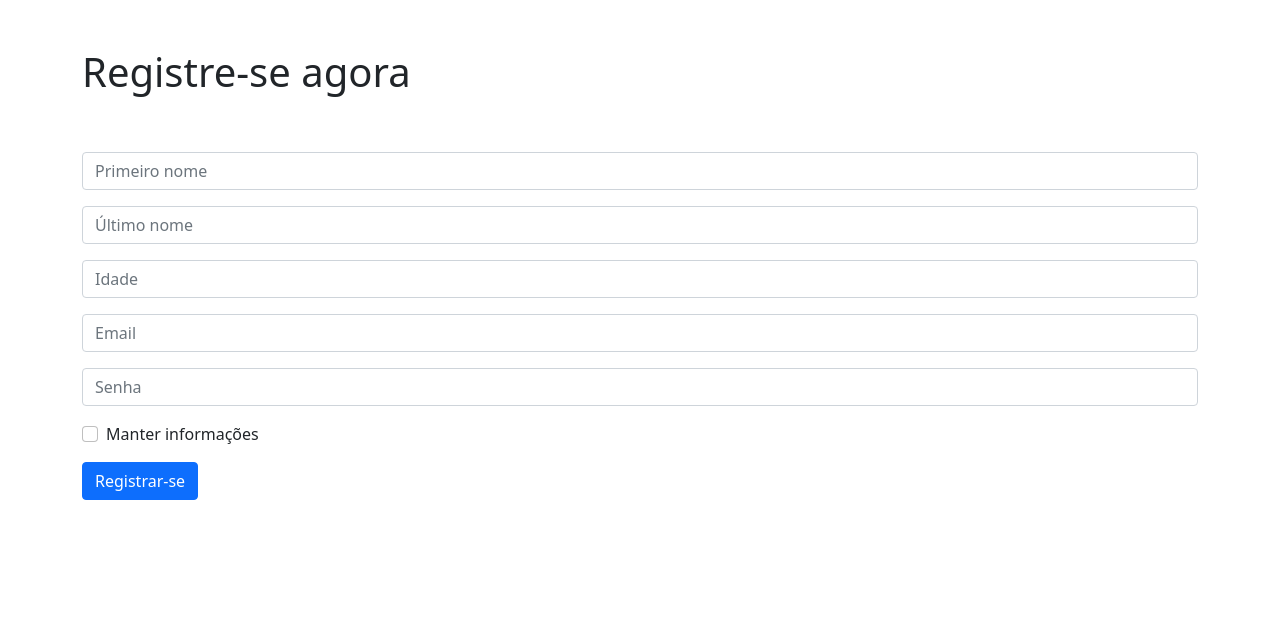
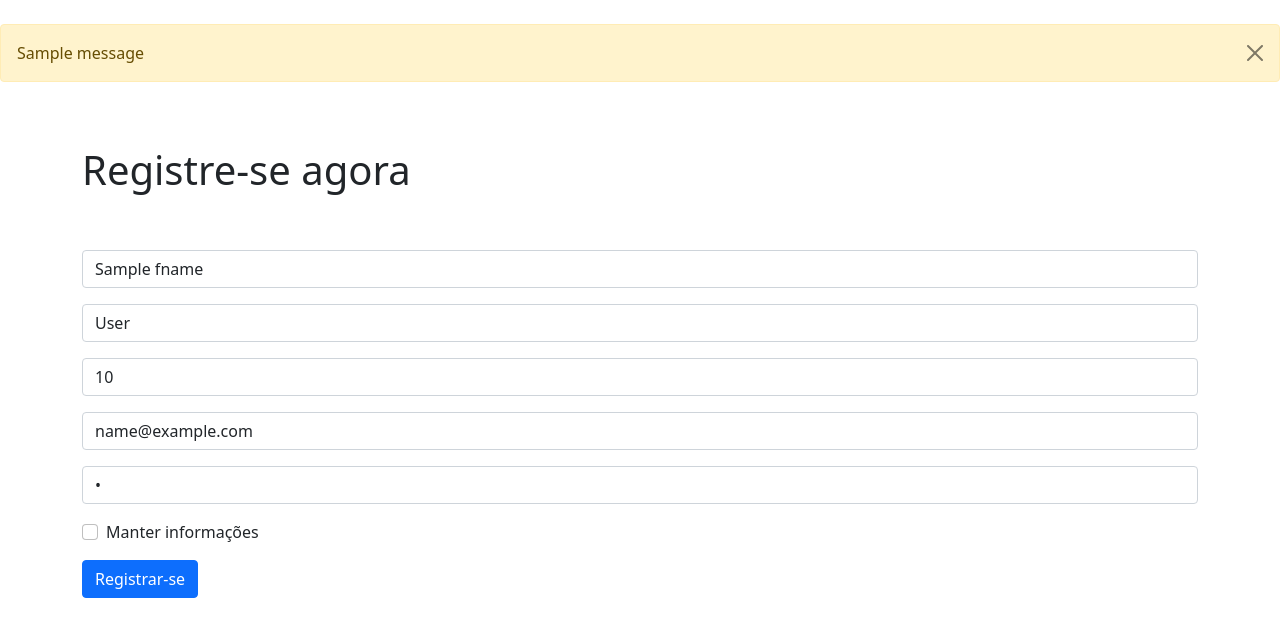
Before and after one commit to kvojps/DJANGO-DB, a Django app: template djangodb/website/templates/join.html in a window 1280 px wide. Shown: the top 637 px of the page. Run offline with Django 3.2, Linux system fonts and the light colour scheme; the template is opened without the code that fills it: most values are stand-ins (such as "Sample title", 1, 10 or a date in 2020); one stand-in notice (Sample message) is shown.

Commit message:
Conclusão do projeto

```diff
--- a/djangodb/website/templates/base.html
+++ b/djangodb/website/templates/base.html
@@ -10,7 +10,22 @@
 
     <title>Membros</title>
   </head>
-  <body><br/><br/>
+  <body>
+    <br/>
+    <div class="container"></div>
+    {% if messages %}
+      {% for message in messages %}
+        <div class="alert alert-warning alert-dismissible fade show" role="alert">
+          {{ message }}
+          <button type="button" class="btn-close" data-bs-dismiss="alert" aria-label="Close"></button>
+        </div>
+      {% endfor %}
+    {% endif %}
+    </div>
+
+
+
+    <br/><br/>
       <div class="container">
           {%  block content %}
 
--- a/djangodb/website/templates/join.html
+++ b/djangodb/website/templates/join.html
@@ -9,27 +9,27 @@
 
         <div class="mb-3">
             <input type="text" class="form-control" aria-describedby="emailHelp"
-            placeholder="Primeiro nome" name="fname">
+            placeholder="Primeiro nome" name="fname" value="{{ fname }}">
         </div>
 
         <div class="mb-3">
             <input type="text" class="form-control"  aria-describedby="emailHelp"
-            placeholder="Último nome " name="lname">
+            placeholder="Último nome " name="lname" value="{{ lname }}">
         </div>
 
         <div class="mb-3">
             <input type="text" class="form-control"  aria-describedby="emailHelp"
-            placeholder="Idade" name="age">
+            placeholder="Idade" name="age" value="{{ age }}">
         </div>
 
         <div class="mb-3">
           <input type="email" class="form-control" id="exampleInputEmail1" aria-describedby="emailHelp"
-          placeholder="Email" name="email">
+          placeholder="Email" name="email" value="{{ email }}">
         </div>
 
         <div class="mb-3">
           <input type="password" class="form-control" id="exampleInputPassword1"
-          placeholder="Senha" name="passwd">
+          placeholder="Senha" name="passwd" value="{{ passwd }}">
         </div>
 
         <div class="mb-3 form-check">
```
Also changed, not shown: djangodb/website/forms.py (added, +7 -0 lines), djangodb/website/views.py (+26 -2 lines), djangodb/db.sqlite3.
